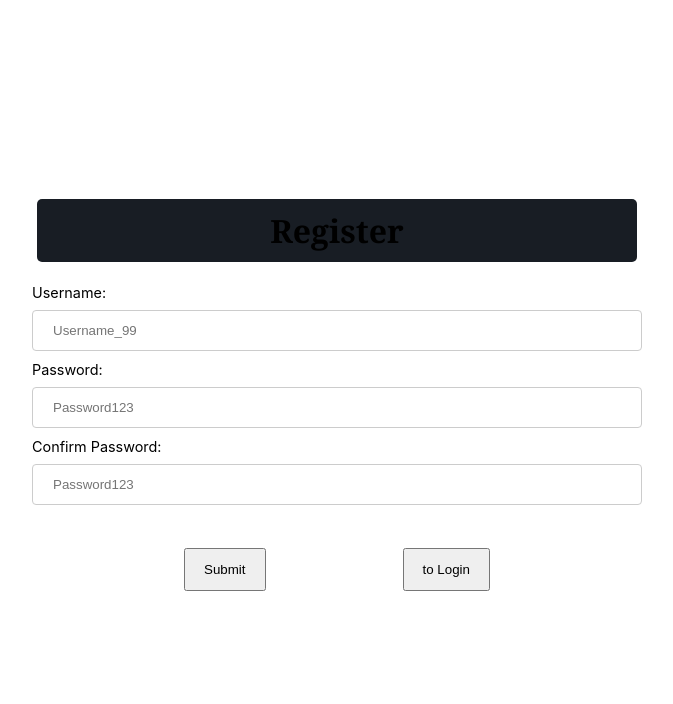
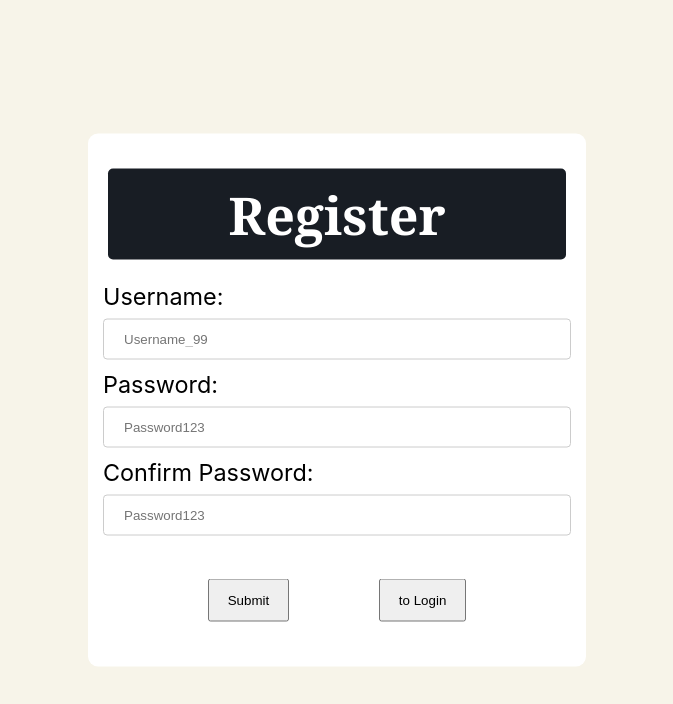
Before and after one commit to xgill15x/Budget-Tracker, a React (Create React App) app in the folder react/: page /registerPage in a window 1280 px wide. Shown: the top 704 px of the page, without its empty margins (303-976 px from the left). Built offline with nearby package versions, Linux system fonts and the light colour scheme; no server answers.

Commit message:
register changes

```diff
--- a/react/src/Register.js
+++ b/react/src/Register.js
@@ -109,7 +109,8 @@ export default class Register extends React.Component {
 
     renderRegister() {
         return (<>
-            <div className='modal-main'>
+            <div className='App-header'>
+                <div className='registerBox'>
                     <h1 className="mainTitle" id='formText'>Register</h1>
                     <form onSubmit={this.submitUser}>
                         <label className="black">Username:
@@ -131,6 +132,7 @@ export default class Register extends React.Component {
                     </form>
 
                 </div>
+            </div>
         </>)
     }
 
```
